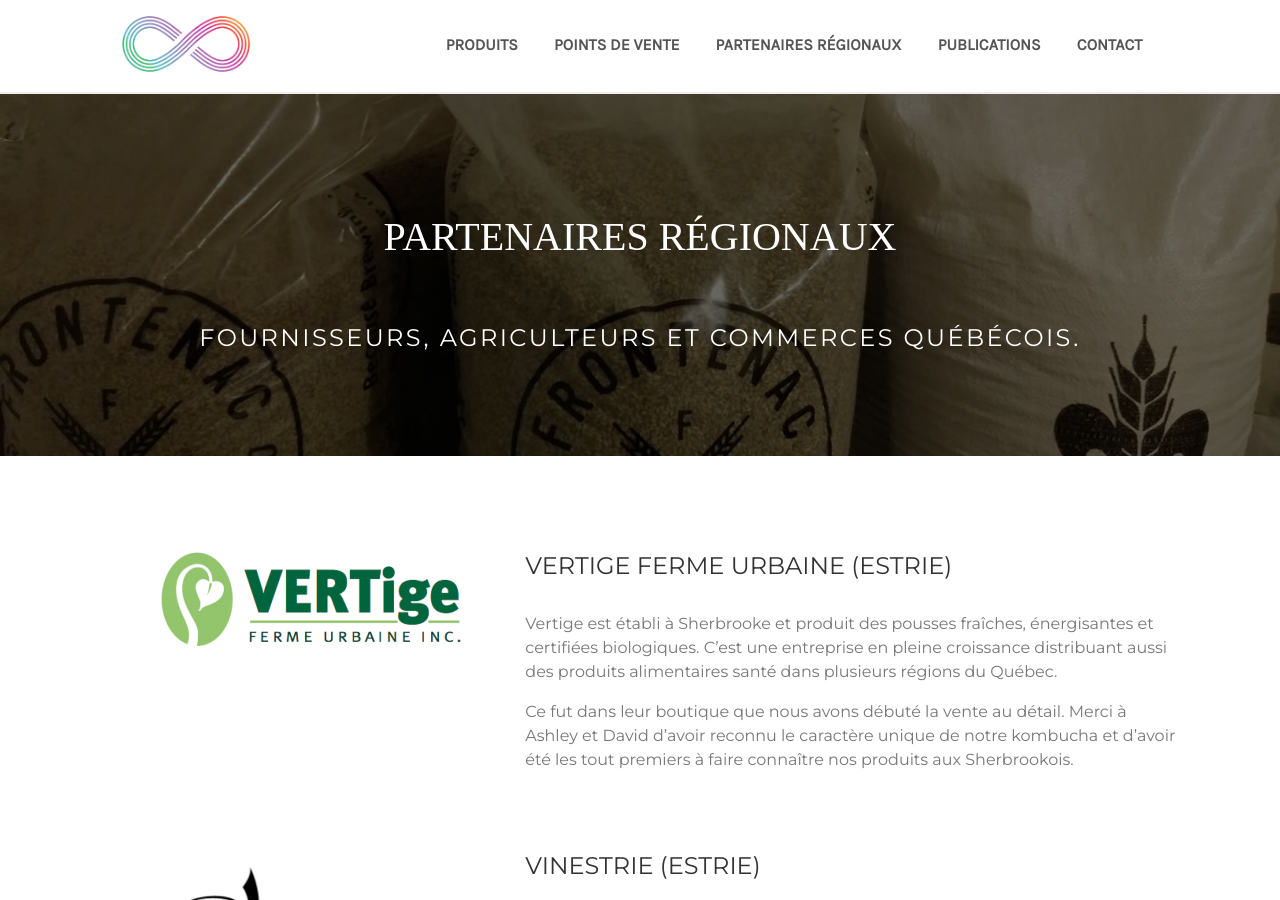
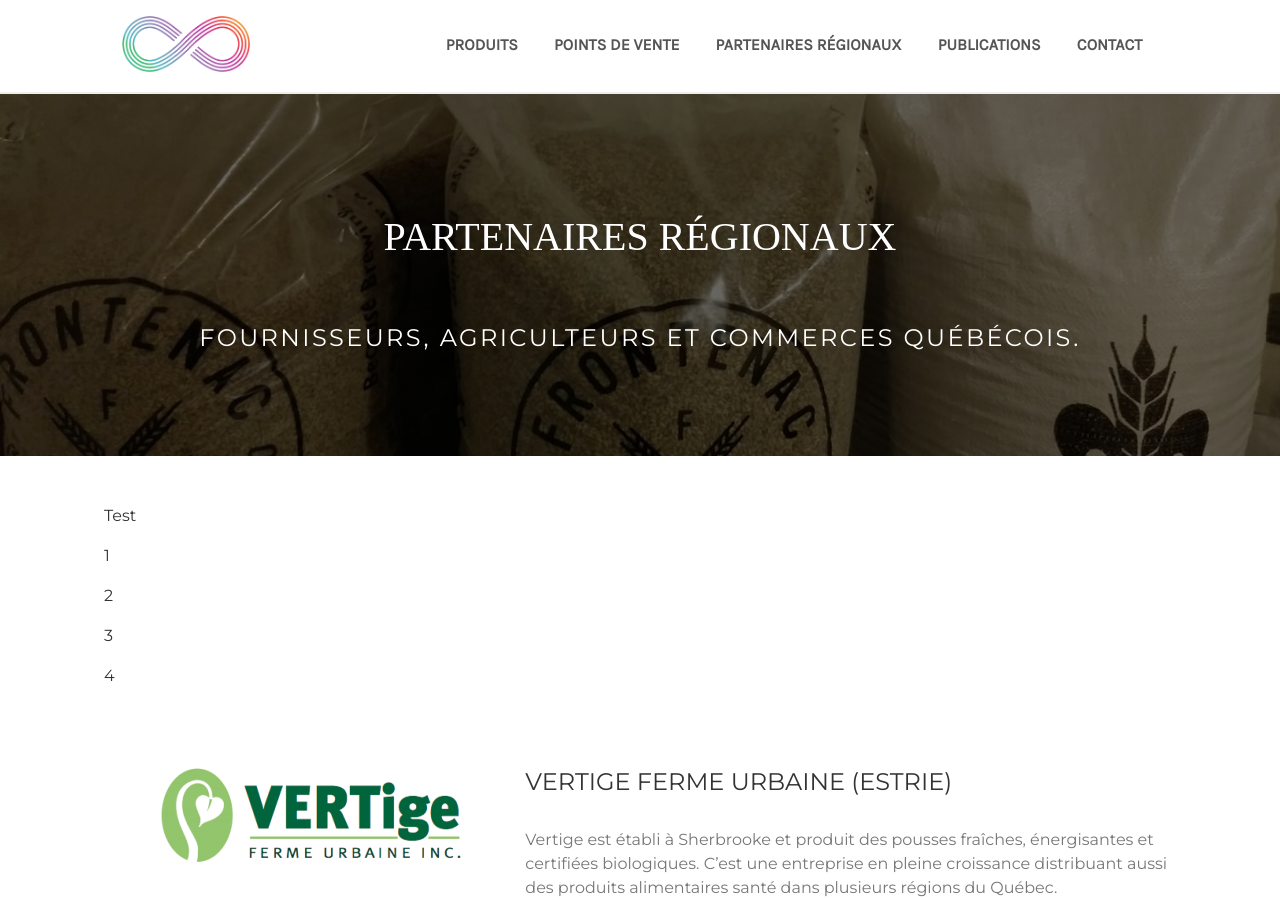
Before and after one commit to ouarez/djodjo-jekyll, a Jekyll site: the page built from partenaires.md, in a window 1280 px wide and 900 px high. Built offline with Jekyll 4.4.1, drawn with Linux system fonts in a browser that asks for light colours; nearby versions of some CDN libraries; some web fonts are replaced; a script that is not in the unit is left out.

Commit message:
Update Pages uniques “partenaires”

```diff
--- a/partenaires.md
+++ b/partenaires.md
@@ -142,3 +142,16 @@
     image: /img/uni-d.jpg
     title: Uni-D (Estrie)
 ---
+Test
+
+
+
+1
+
+2
+
+
+
+3
+
+4
```
